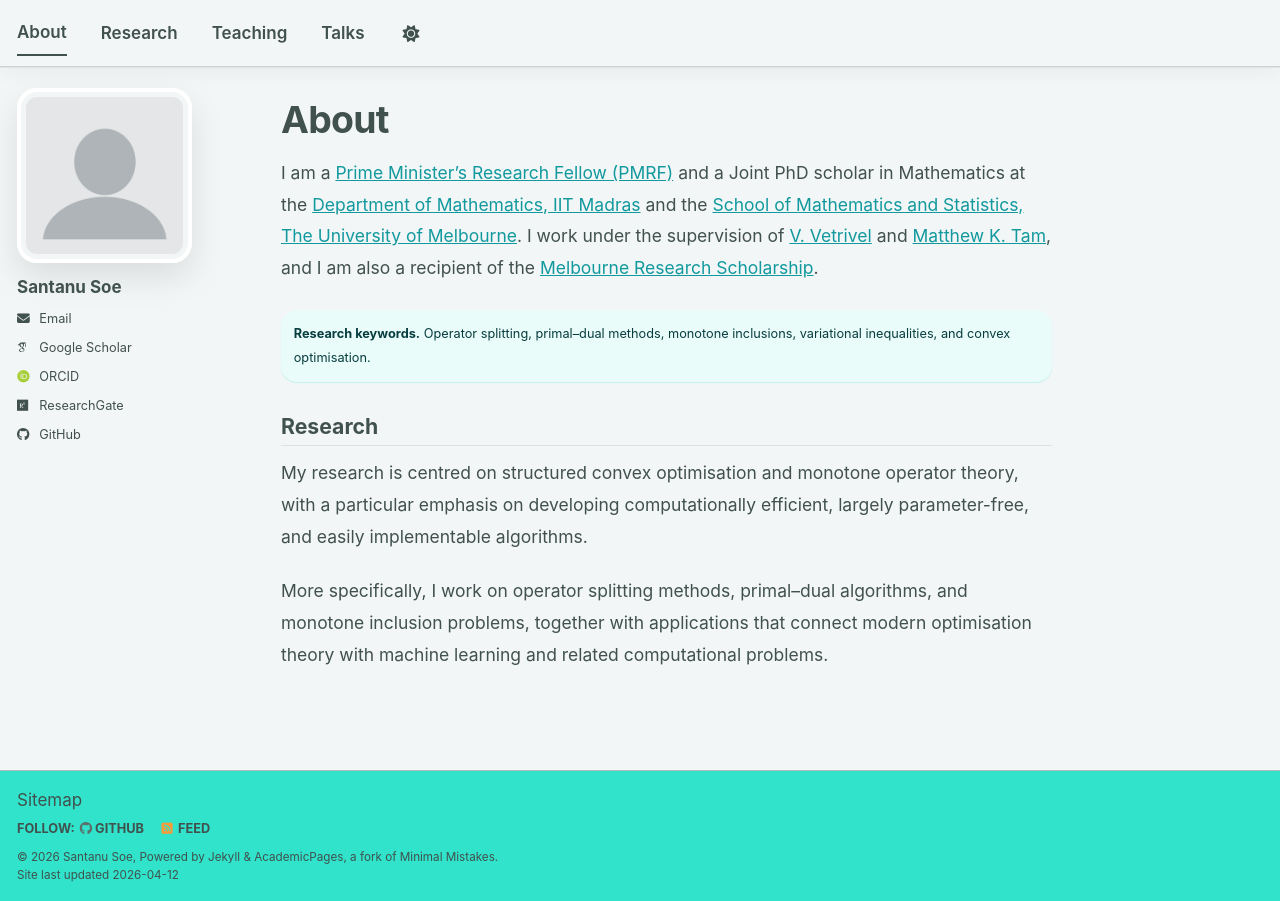
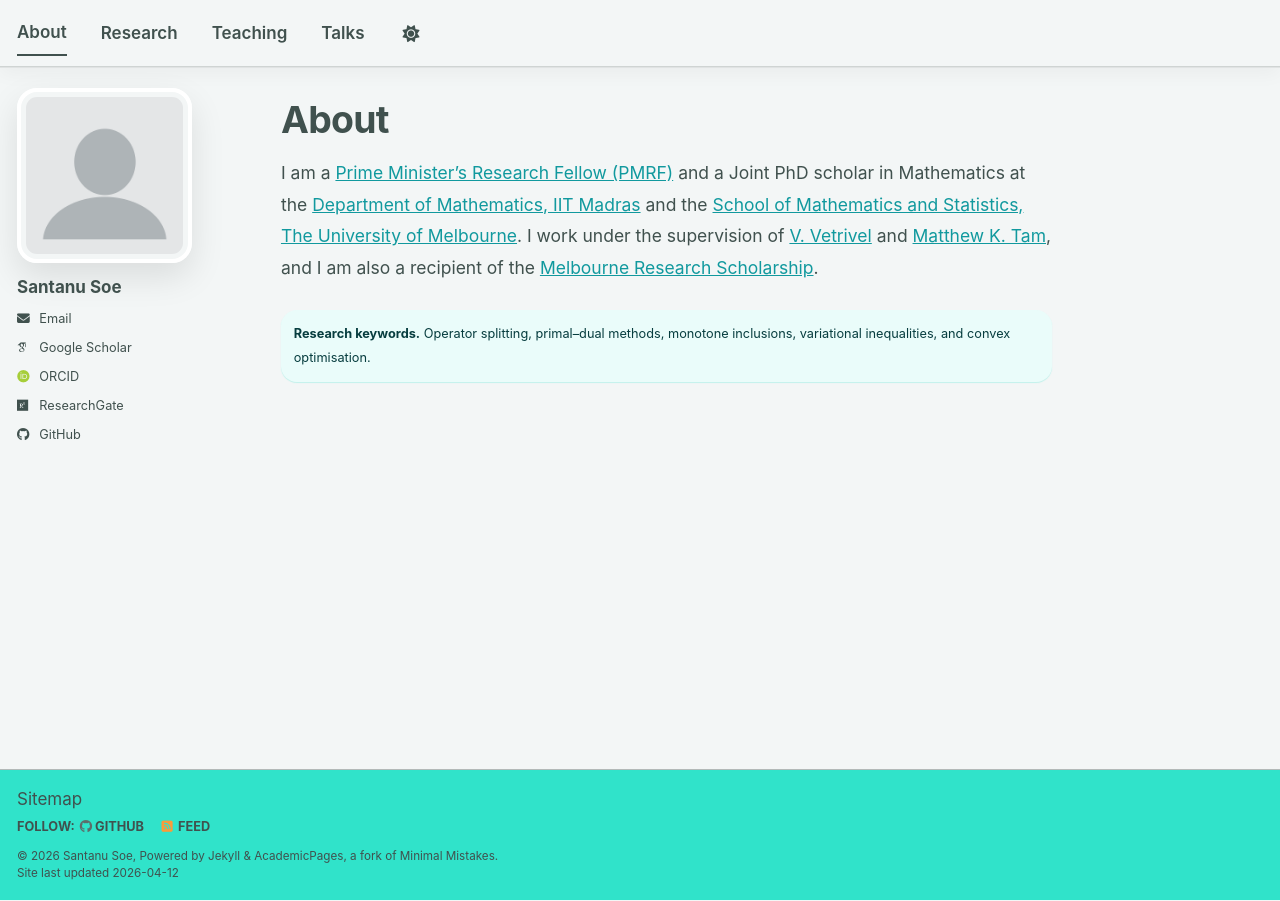
Before and after one commit to santanusoe/santanusoe.github.io, a Jekyll site: the page built from _pages/about.md, in a window 1280 px wide. Built offline with Jekyll 4.4.1, drawn with Linux system fonts in a browser that asks for light colours; some web fonts are replaced; a script bundle is joined from its source files by our own code; library files that are not in the unit come from our copies.

Commit message:
Update about.md

```diff
--- a/_pages/about.md
+++ b/_pages/about.md
@@ -11,9 +11,3 @@ I am a [Prime Minister's Research Fellow (PMRF)](https://pmrf.in/) and a Joint P
 
 {: .notice--primary}
 **Research keywords.** Operator splitting, primal--dual methods, monotone inclusions, variational inequalities, and convex optimisation.
-
-## Research
-
-My research is centred on structured convex optimisation and monotone operator theory, with a particular emphasis on developing computationally efficient, largely parameter-free, and easily implementable algorithms.
-
-More specifically, I work on operator splitting methods, primal--dual algorithms, and monotone inclusion problems, together with applications that connect modern optimisation theory with machine learning and related computational problems.
```
